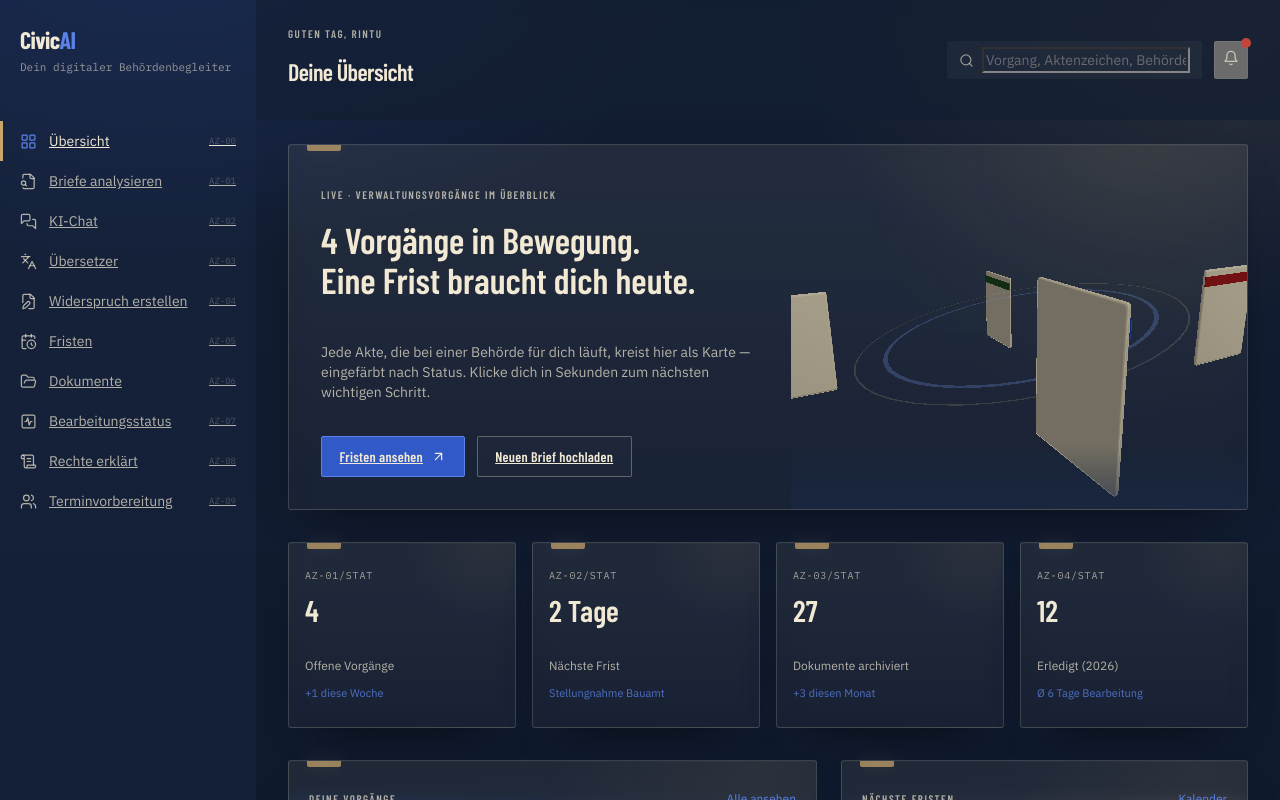
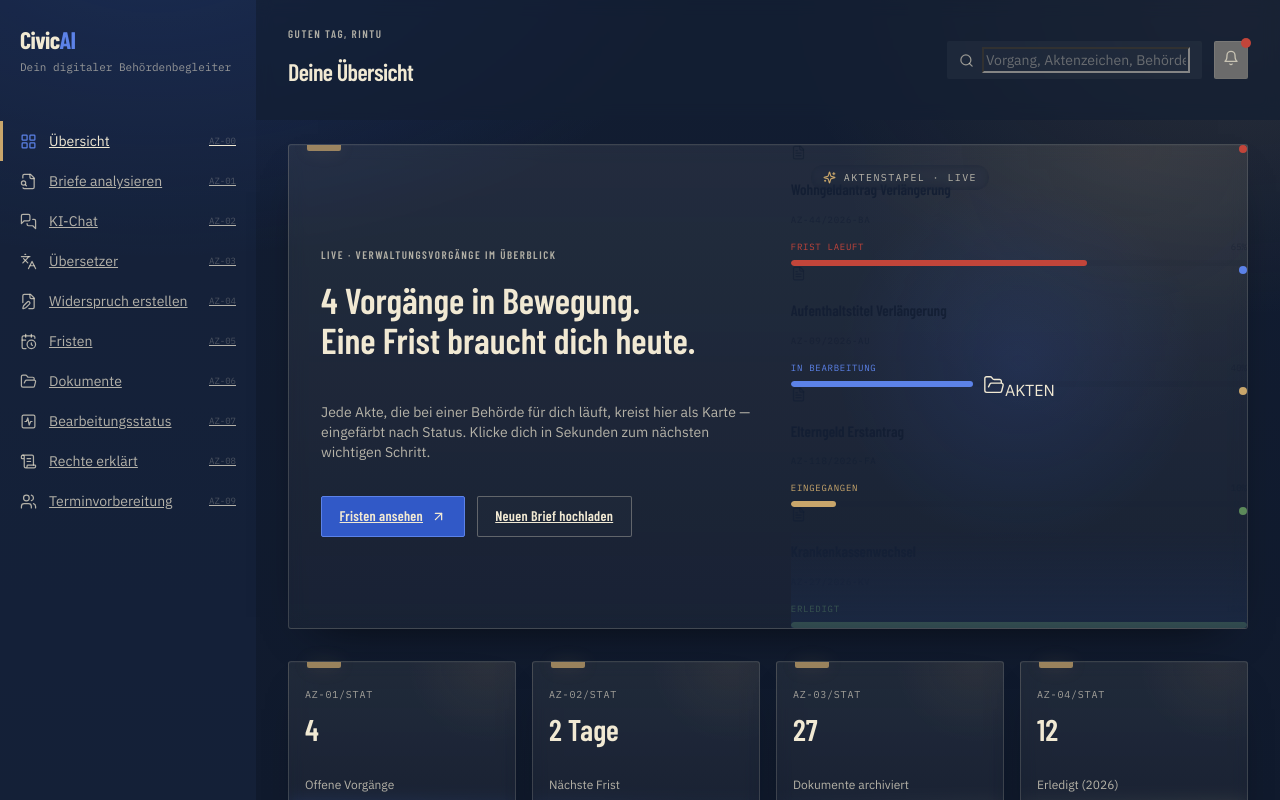
Before and after one commit to rintuchowdory/civic-ai, a Next.js app: page / in a window 1280 px wide. Shown: the top 800 px of the page. Built offline with nearby package versions, Linux system fonts and the light colour scheme.

Commit message:
feat: replace fragile WebGL orbit with lightweight CSS 3D document animation

```diff
--- a/components/AktenOrbit.tsx
+++ b/components/AktenOrbit.tsx
@@ -1,21 +1,78 @@
 "use client";
 
-import dynamic from "next/dynamic";
+import { useEffect, useState } from "react";
+import { FileText, FolderOpen, Sparkles } from "lucide-react";
+import { vorgaenge } from "@/lib/mock-data";
 
-const AktenOrbitScene = dynamic(() => import("./AktenOrbitScene"), {
-  ssr: false,
-  loading: () => (
-    <div className="flex h-full w-full items-center justify-center">
-      <p className="font-mono text-[11px] text-paper/30">Lade 3D-Visualisierung…</p>
-    </div>
-  ),
-});
+const statusColor: Record<string, string> = {
+  eingegangen: "#C9A66B",
+  in_bearbeitung: "#5C82E8",
+  frist_laeuft: "#C2453A",
+  erledigt: "#5C8A5A",
+};
 
 export default function AktenOrbit() {
+  const [reduceMotion, setReduceMotion] = useState(false);
+
+  useEffect(() => {
+    const query = window.matchMedia("(prefers-reduced-motion: reduce)");
+    const sync = () => setReduceMotion(query.matches);
+    sync();
+    query.addEventListener("change", sync);
+    return () => query.removeEventListener("change", sync);
+  }, []);
+
   return (
-    <div className="relative h-full w-full">
-      <AktenOrbitScene />
-      <div className="pointer-events-none absolute inset-x-0 bottom-0 h-16 bg-gradient-to-t from-ink-soft/60 to-transparent" />
+    <div className="relative h-full w-full overflow-hidden bg-[radial-gradient(circle_at_50%_45%,rgba(49,89,199,0.16),transparent_52%)]">
+      <div className="pointer-events-none absolute inset-0 flex items-center justify-center">
+        <div className={`civic-orbit-core ${reduceMotion ? "civic-orbit-static" : ""}`}>
+          <div className="civic-orbit-ring civic-orbit-ring-blue" />
+          <div className="civic-orbit-ring civic-orbit-ring-gold" />
+          <div className="civic-orbit-glow" />
+          <div className="civic-orbit-center">
+            <FolderOpen size={22} strokeWidth={1.5} />
+            <span>AKTEN</span>
+          </div>
+        </div>
+      </div>
+
+      <div className="absolute left-5 top-5 flex items-center gap-2 rounded-full border border-paper/10 bg-ink/45 px-3 py-1.5 backdrop-blur-sm">
+        <Sparkles size={13} className="text-akte-gold" />
+        <span className="font-mono text-[10px] tracking-[0.14em] text-paper/55">AKTENSTAPEL · LIVE</span>
+      </div>
+
+      {vorgaenge.map((vorgang, index) => {
+        const status = statusColor[vorgang.status] ?? "#5C82E8";
+        const slot = index % 4;
+        const cardClass = `civic-document-card civic-document-${slot + 1} ${reduceMotion ? "civic-document-static" : ""}`;
+
+        return (
+          <div key={vorgang.id} className={cardClass}>
+            <div className="civic-document-face">
+              <div className="civic-document-tab" style={{ backgroundColor: status }} />
+              <div className="flex items-start justify-between gap-2">
+                <FileText size={15} className="text-ink/60" />
+                <span className="h-2 w-2 rounded-full" style={{ backgroundColor: status }} />
+              </div>
+              <p className="mt-5 font-display text-[15px] font-semibold leading-tight text-ink/90">
+                {vorgang.titel}
+              </p>
+              <p className="mt-2 font-mono text-[9px] tracking-[0.08em] text-ink/55">{vorgang.aktenzeichen}</p>
+              <div className="mt-4 flex items-center justify-between gap-2">
+                <span className="font-mono text-[9px] uppercase tracking-[0.08em]" style={{ color: status }}>
+                  {vorgang.status.replaceAll("_", " ")}
+                </span>
+                <span className="font-mono text-[9px] text-ink/45">{vorgang.fortschritt}%</span>
+              </div>
+              <div className="mt-2 h-1.5 overflow-hidden rounded-full bg-ink/10">
+                <div className="h-full rounded-full" style={{ width: `${vorgang.fortschritt}%`, backgroundColor: status }} />
+              </div>
+            </div>
+          </div>
+        );
+      })}
+
+      <div className="pointer-events-none absolute inset-x-0 bottom-0 h-24 bg-gradient-to-t from-ink-soft/70 to-transparent" />
     </div>
   );
 }
```
